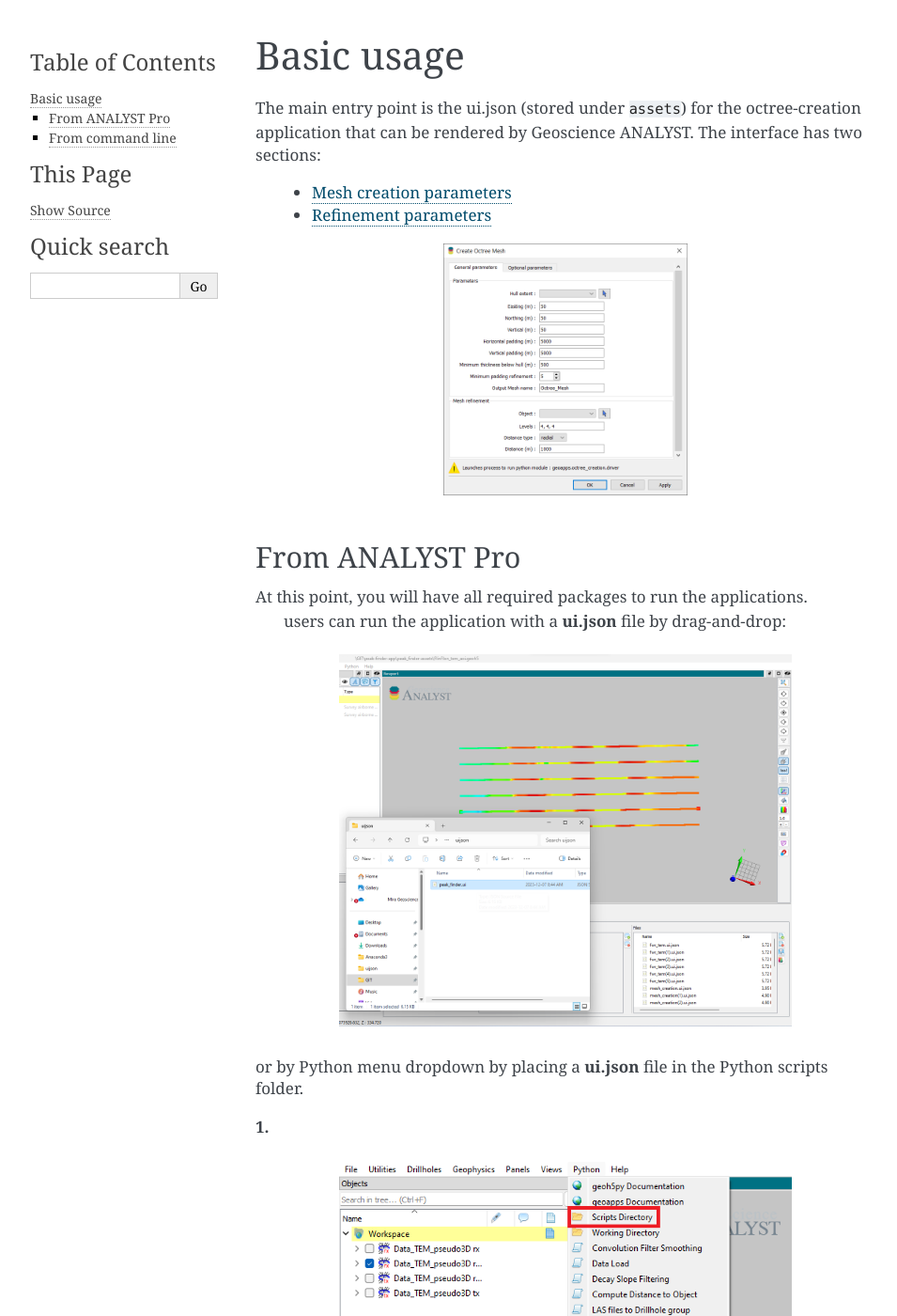
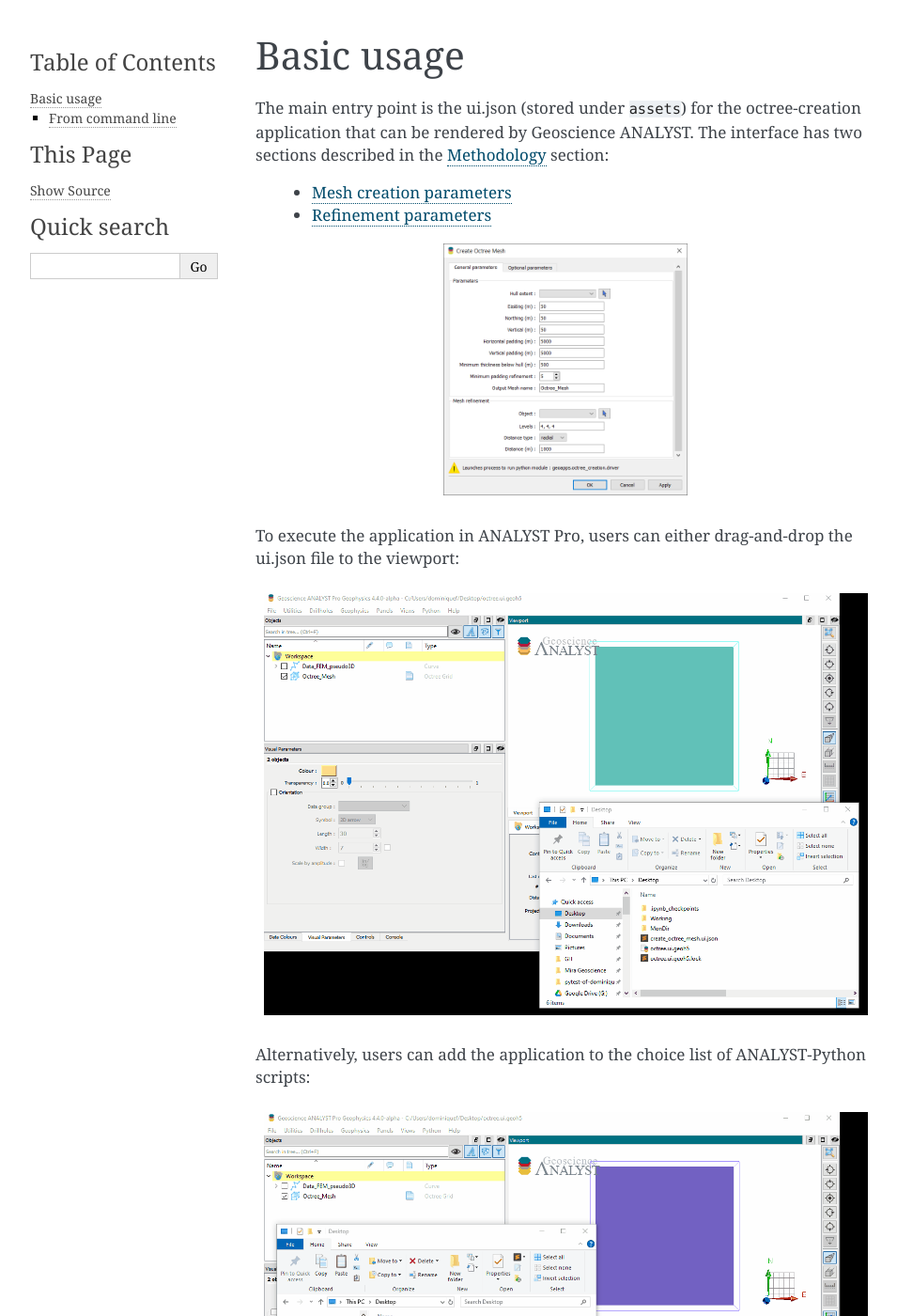
Before and after one commit to MiraGeoscience/octree-creation-app, a Sphinx documentation site: the page built from docs/source/usage.rst, in a window 1280 px wide and 1400 px high. Shown: the whole window at 94% size, without its empty margins (148-1103 px from the left). Built offline with Sphinx 7.4.7, drawn with Linux system fonts in a browser that asks for light colours; some of the changed text lies outside the part shown.

Commit message:
Final touch to the docs

```diff
--- a/docs/source/usage.rst
+++ b/docs/source/usage.rst
@@ -4,7 +4,7 @@
 ===========
 
 The main entry point is the ui.json (stored under ``assets``) for the octree-creation application that can be rendered
-by Geoscience ANALYST. The interface has two sections:
+by Geoscience ANALYST. The interface has two sections described in the :ref:`Methodology <methodology>` section:
 
  - :ref:`Mesh creation parameters <mesh_creation>`
  - :ref:`Refinement parameters <refinements>`
@@ -12,41 +12,23 @@
 .. figure:: /images/ui_json.png
     :scale: 40%
 
-From ANALYST Pro
-----------------
+To execute the application in ANALYST Pro, users can either drag-and-drop the ui.json file to the viewport:
 
-At this point, you will have all required packages to run the applications.
- users can run the application with a **ui.json** file by drag-and-drop:
+.. figure:: ./images/drag_drop.gif
+        :align: center
+        :width: 800
 
-.. figure:: /images/getting_started/drag_and_drop.png
-    :align: center
-    :width: 75%
 
-or by Python menu dropdown by placing a **ui.json** file
-in the Python scripts folder.
+Alternatively, users can add the application to the choice list of ANALYST-Python scripts:
 
-**1.**
+.. figure:: ./images/dropdown.gif
+        :align: center
+        :width: 800
 
-.. figure:: /images/getting_started/python_scripts_folder.png
-    :align: center
-    :width: 75%
+Note that ANALYST needs to be restarted for the changes to take effect.
 
-**2.**
-
-.. figure:: /images/getting_started/python_menu_uijson.png
-    :align: center
-    :width: 75%
-
-**3.**
-
-.. figure:: /images/getting_started/dropdown_scripts.png
-    :align: center
-    :width: 75%
-
-Either operation will result in the rendering of a ui.json file within the
-Geoscience ANALYST viewport.  To learn about the ui.json interface and how
-to run the application in one of two modes, proceed to the
-:ref:`Basic Usage <usage>` section.
+Either operation will result in the rendering of a ui.json file within the Geoscience ANALYST viewport.
+To learn more about the ui.json interface visit `UIJson documentation <https://geoh5py.readthedocs.io/en/v0.8.0-rc.1/content/uijson_format/usage.html#usage-with-geoscience-analyst-pro>`_ page.
 
 From command line
 -----------------
```
Also changed, not shown: docs/source/methodology.rst (+45 -35 lines), docs/source/images/drag_drop.gif (added), docs/source/images/dropdown.gif (added), docs/source/images/extent_parameters.png (added), docs/source/images/getting_started/drag_and_drop.png (deleted), docs/source/images/getting_started/dropdown_scripts.png (deleted), docs/source/images/getting_started/python_menu_uijson.png (deleted), docs/source/images/getting_started/python_scripts_folder.png (deleted), docs/source/images/getting_started/uijson_parameters.png (deleted), docs/source/images/getting_started/using_interface.png (deleted), docs/source/images/octree_curve.png (added), docs/source/images/octree_layer.png (added), docs/source/images/octree_radial.png, docs/source/images/octree_surface.png.
